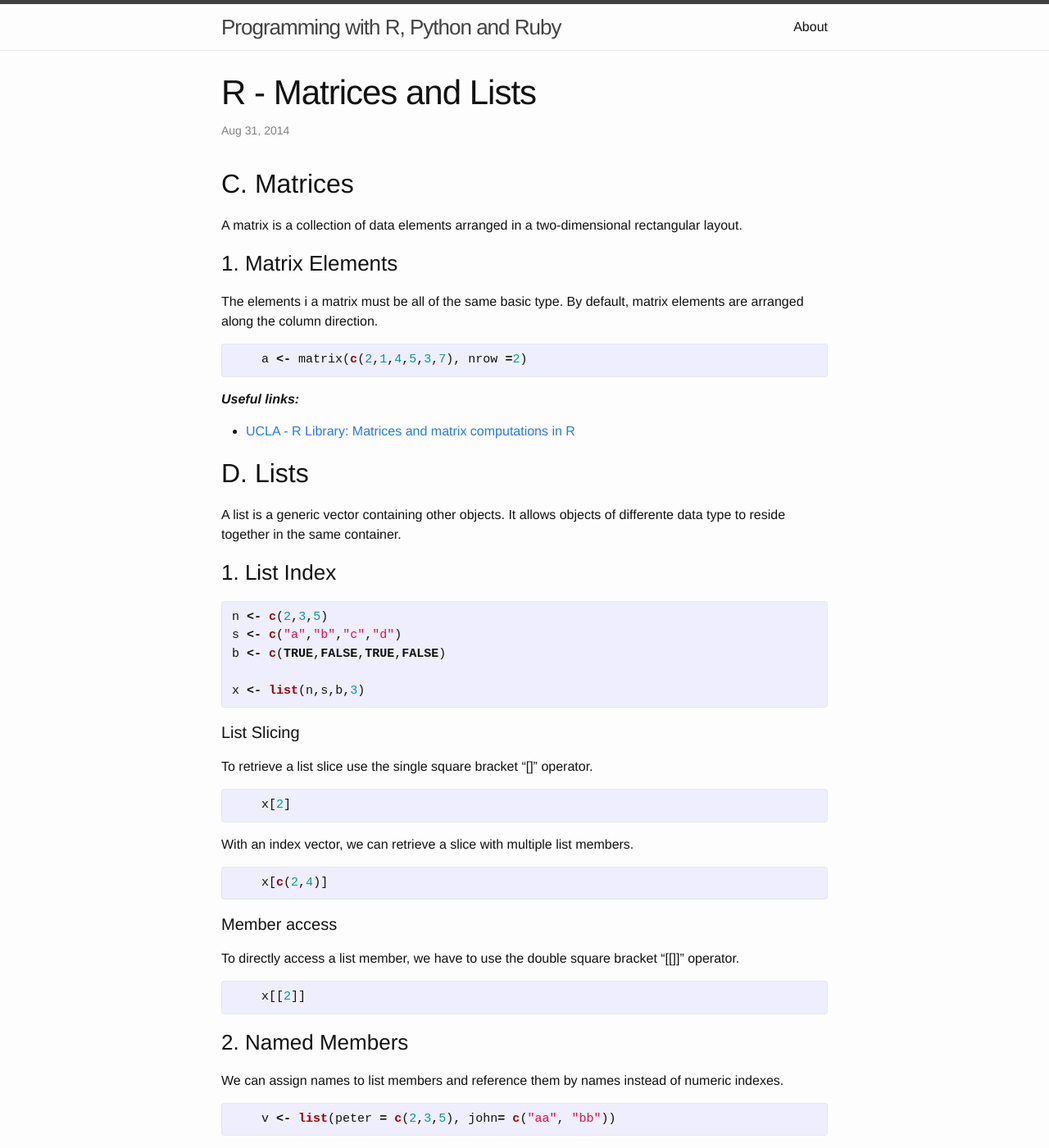
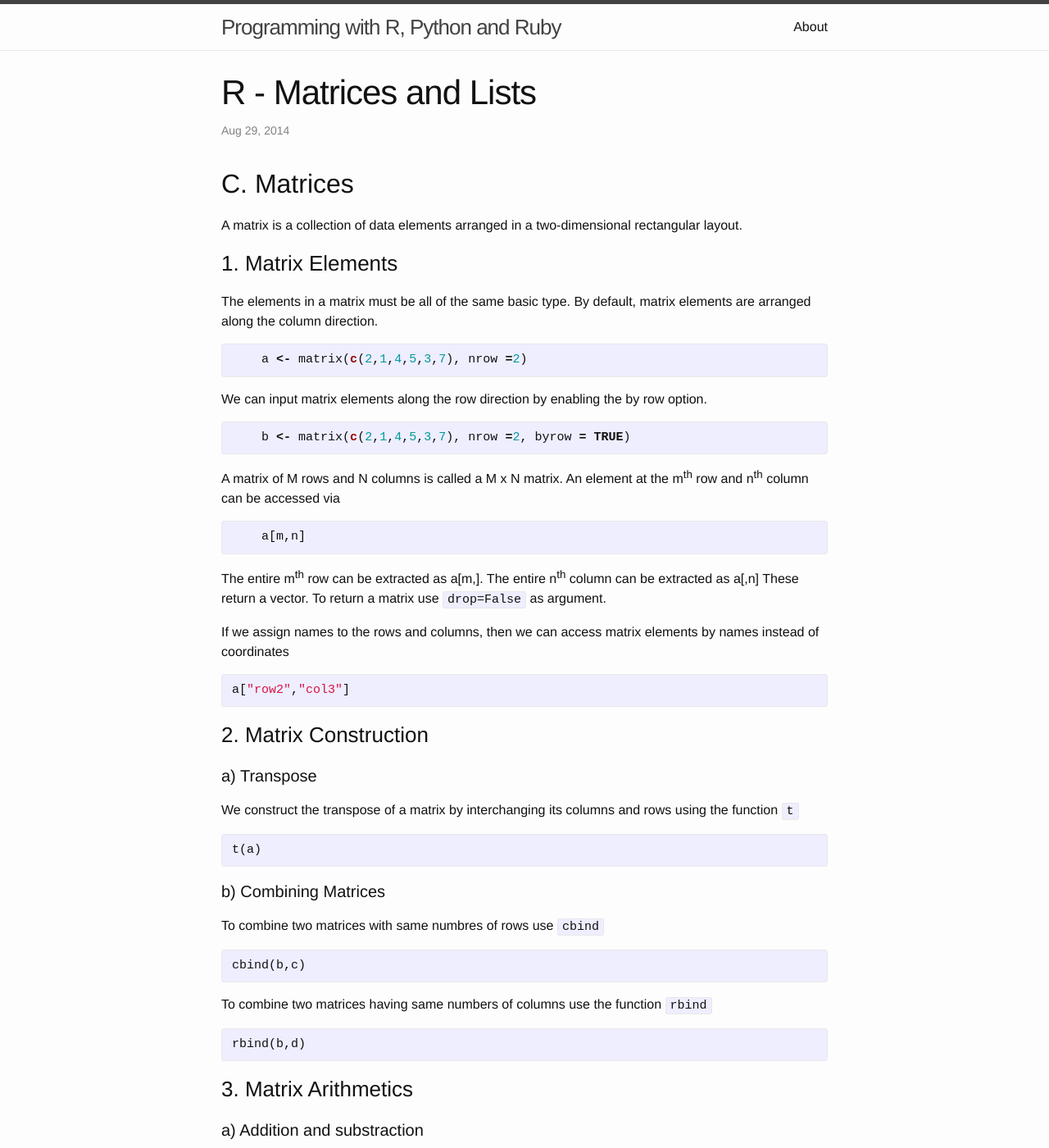
Before and after one commit to lopezrj/lopezrj.github.io, a Jekyll site: the page built from _posts/2014-08-29-r-matrices.markdown, in a window 1280 px wide and 1400 px high. Shown: the whole window at 82% size. Built offline with Jekyll 4.4.1, drawn with Linux system fonts in a browser that asks for light colours; some of the changed text lies outside the part shown.

Commit message:
20140906

```diff
--- a/_posts/2014-08-31-r-matrices.markdown
+++ b/_posts/2014-08-29-r-matrices.markdown
@@ -1,7 +1,7 @@
 ---
 layout: post
 title:  "R -  Matrices and Lists"
-date:   2014-08-31 11:44:27
+date:   2014-08-29 11:44:27
 categories: r programming matrices
 ---
 
@@ -11,12 +11,67 @@ A matrix is a collection of data elements arranged in a two-dimensional rectangu
 
 ### 1. Matrix Elements
 
-The elements i a matrix must be all of the same basic type. By default, matrix elements are arranged along the column direction.
+The elements in a matrix must be all of the same basic type. By default, matrix elements are arranged along the column direction.
 
 {% highlight r %}
     a <- matrix(c(2,1,4,5,3,7), nrow =2)
 {% endhighlight %}
 
+We can input matrix elements along the row direction by enabling the by row option.
+{% highlight r %}
+    b <- matrix(c(2,1,4,5,3,7), nrow =2, byrow = TRUE)
+{% endhighlight %}
+
+A matrix of M rows and N columns is called a M x N matrix. An element at the m<sup>th</sup> row and n<sup>th</sup> column can be accessed via
+{% highlight r %}
+    a[m,n]
+{% endhighlight %}
+
+The entire m<sup>th</sup> row can be extracted as a[m,].
+The entire n<sup>th</sup> column can be extracted as a[,n]
+These return a vector. To return a matrix use `drop=False`
+as argument.
+
+If we assign names to the rows and columns, then we can access matrix elements by names instead of coordinates
+{% highlight r %}
+a["row2","col3"]
+{% endhighlight %}
+
+### 2. Matrix Construction
+
+#### a) Transpose
+We construct the transpose of a matrix by interchanging its columns and rows using the function `t`
+{% highlight r %}
+t(a)
+{% endhighlight %}
+
+#### b) Combining Matrices
+
+To combine two matrices with same numbres of rows use `cbind`
+{% highlight r %}
+cbind(b,c)
+{% endhighlight %}
+
+To combine two matrices having same numbers of columns use the function `rbind`
+{% highlight r %}
+rbind(b,d)
+{% endhighlight %}
+
+### 3. Matrix Arithmetics
+
+#### a) Addition and substraction
+
+We can add or substract two matrices when they have the same dimensions
+{% highlight r %}
+a+b
+{% endhighlight %}
+
+#### b) Multiplication
+
+We can multiply two matrices together if the column dimension of the firt matrix is the same as the row dimension of the second madtrx.
+{% highlight r %}
+a%*%b
+{% endhighlight %}
 
 ___Useful links:___
 
```
Also changed, not shown: _posts/2014-08-30-r-dataframes.markdown (added, +12 -0 lines), _posts/2014-09-06-hdf5.markdown (added, +107 -0 lines), 1 other file.
